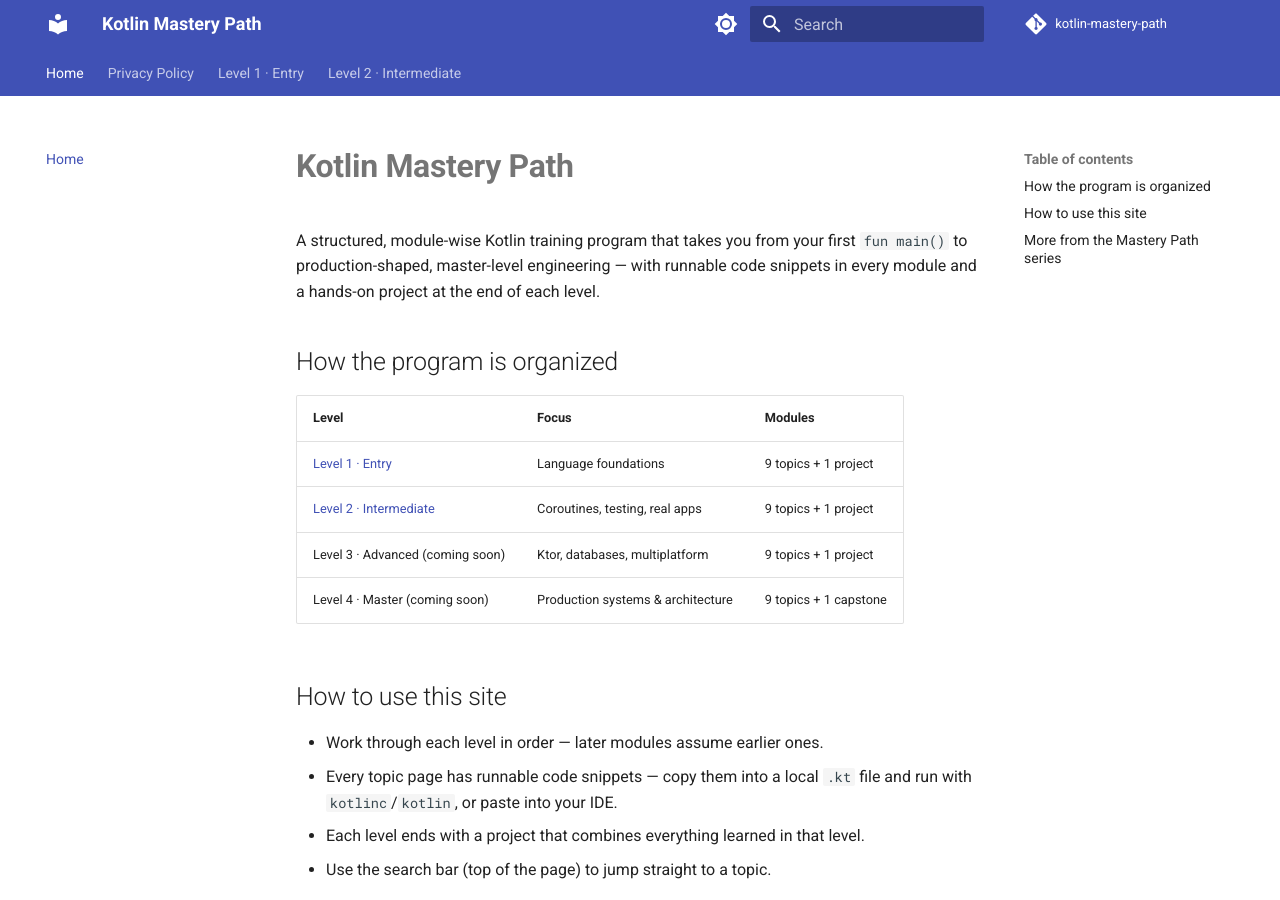
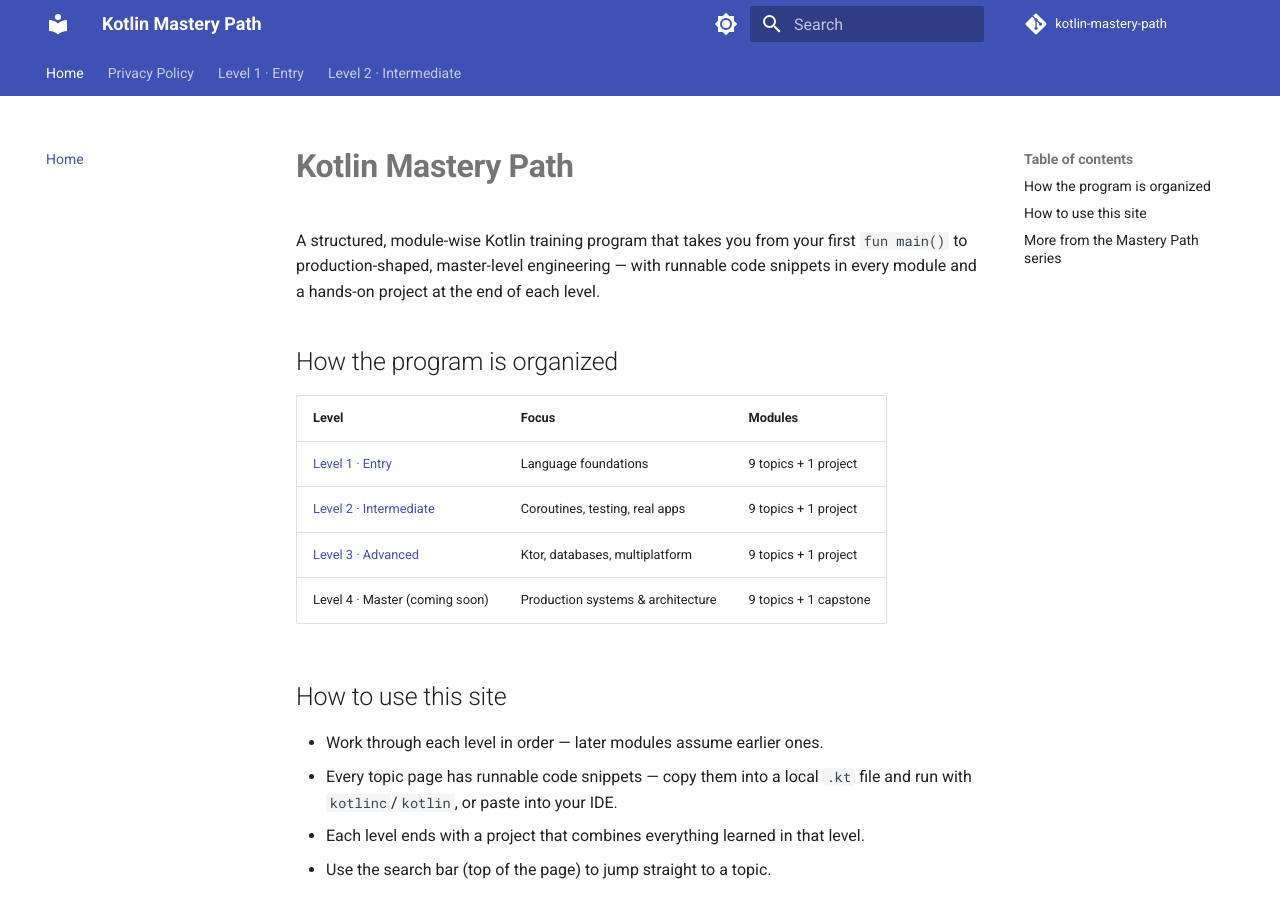
Before and after one commit to SIGILIPELLI/kotlin-mastery-path, an MkDocs documentation site: the page built from docs/index.md, in a window 1280 px wide and 900 px high. Built offline with MkDocs 1.6.1 and Material for MkDocs 9.7.7, drawn with Linux system fonts in a browser that asks for light colours; comment, search, counter and statistics services are not loaded.

Commit message:
Link Level 3 from homepage now that all 10 modules are written

```diff
--- a/docs/index.md
+++ b/docs/index.md
@@ -16,7 +16,7 @@
 |-------|-------|---------|
 | [Level 1 · Entry](level-1/index.md) | Language foundations | 9 topics + 1 project |
 | [Level 2 · Intermediate](level-2/index.md) | Coroutines, testing, real apps | 9 topics + 1 project |
-| Level 3 · Advanced (coming soon) | Ktor, databases, multiplatform | 9 topics + 1 project |
+| [Level 3 · Advanced](level-3/index.md) | Ktor, databases, multiplatform | 9 topics + 1 project |
 | Level 4 · Master (coming soon) | Production systems & architecture | 9 topics + 1 capstone |
 
 ## How to use this site
```
